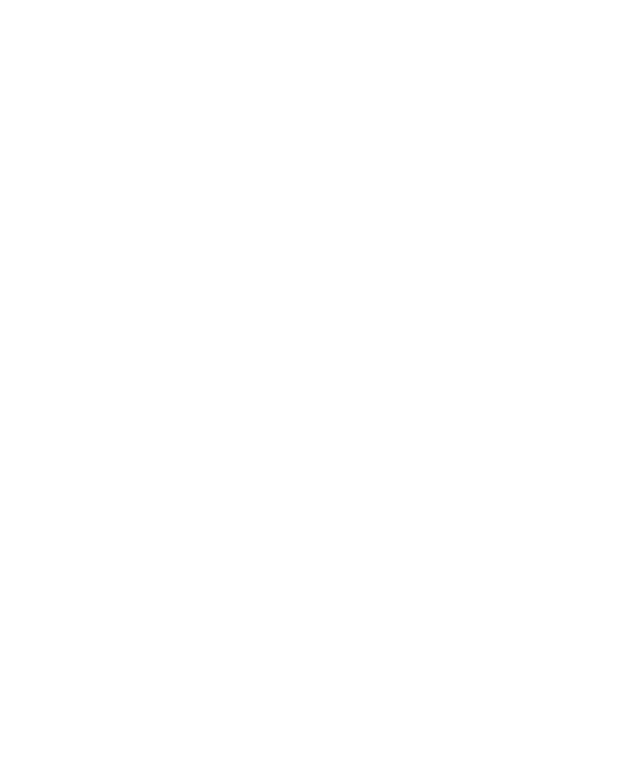
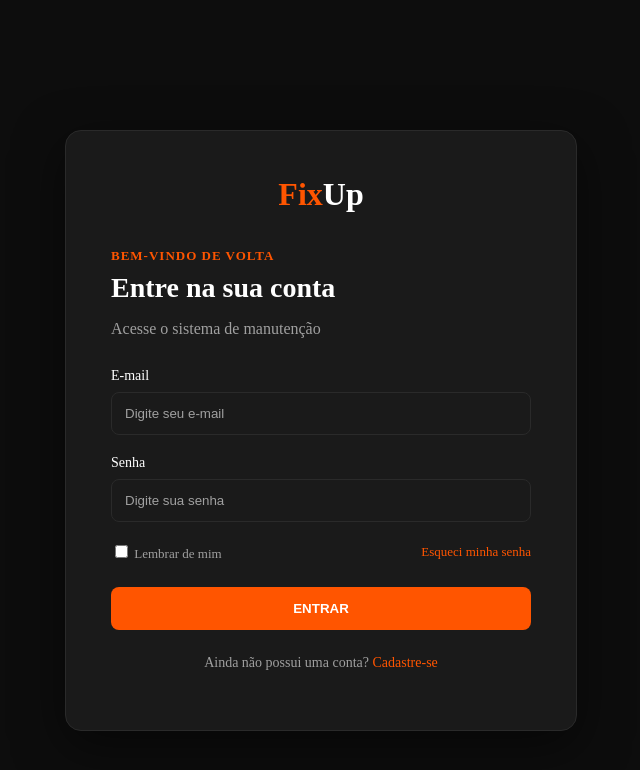
Before and after one commit to ari-n3ves/projeto-manutencao, an Angular app: page /login in a window 1280 px wide. Before the commit this address led to /. Shown: the top 770 px of the page, without its empty margins (319-959 px from the left). Built offline with nearby package versions, Linux system fonts and the light colour scheme.

Commit message:
tela de login

```diff
--- /dev/null
+++ b/src/app/login/login.css
@@ -0,0 +1,123 @@
+:host {
+  display: block;
+  min-height: 100vh;
+}
+
+.login-page {
+  min-height: 100vh;
+  display: flex;
+  justify-content: center;
+  align-items: center;
+  background: #0D0D0D;
+  padding: 30px;
+}
+
+.login-card {
+  width: 420px;
+  padding: 45px;
+  background: #1A1A1A;
+  border: 1px solid #2A2A2A;
+  border-radius: 16px;
+  box-shadow: 0 15px 50px rgba(0, 0, 0, 0.5);
+}
+
+.logo {
+  text-align: center;
+  font-size: 32px;
+  font-weight: 700;
+  color: #FFFFFF;
+  margin-bottom: 35px;
+}
+
+.logo span {
+  color: #FF5500;
+}
+
+.welcome {
+  color: #FF5500;
+  font-size: 13px;
+  font-weight: 600;
+  letter-spacing: 1px;
+  margin-bottom: 8px;
+}
+
+h1 {
+  color: #FFFFFF;
+  font-size: 28px;
+  margin: 0;
+}
+
+.subtitle {
+  color: #A0A0A0;
+  margin-bottom: 30px;
+}
+
+form {
+  display: flex;
+  flex-direction: column;
+}
+
+form > label {
+  color: #FFFFFF;
+  font-size: 14px;
+  margin-bottom: 8px;
+}
+
+input[type="email"],
+input[type="password"] {
+  background: #1A1A1A;
+  color: #FFFFFF;
+  border: 1px solid #2A2A2A;
+  border-radius: 8px;
+  padding: 13px;
+  margin-bottom: 20px;
+  outline: none;
+}
+
+input:focus {
+  border-color: #FF5500;
+  box-shadow: 0 0 0 2px rgba(255, 85, 0, 0.15);
+}
+
+input::placeholder {
+  color: #A0A0A0;
+}
+
+.options {
+  display: flex;
+  justify-content: space-between;
+  align-items: center;
+  margin-bottom: 25px;
+  font-size: 13px;
+}
+
+.remember {
+  color: #A0A0A0;
+}
+
+.options a,
+.register a {
+  color: #FF5500;
+  cursor: pointer;
+}
+
+button {
+  border: none;
+  border-radius: 8px;
+  padding: 14px;
+  background: #FF5500;
+  color: #FFFFFF;
+  font-weight: 700;
+  cursor: pointer;
+}
+
+button:hover {
+  background: #E8490A;
+}
+
+.register {
+  color: #A0A0A0;
+  text-align: center;
+  margin-top: 25px;
+  font-size: 14px;
+}
--- /dev/null
+++ b/src/app/login/login.html
@@ -0,0 +1,36 @@
+<div class="login-page">
+  <div class="login-card">
+
+    <div class="logo">
+      <span>Fix</span>Up
+    </div>
+
+    <p class="welcome">BEM-VINDO DE VOLTA</p>
+    <h1>Entre na sua conta</h1>
+    <p class="subtitle">Acesse o sistema de manutenção</p>
+
+    <form>
+      <label for="email">E-mail</label>
+      <input id="email" type="email" placeholder="Digite seu e-mail">
+
+      <label for="password">Senha</label>
+      <input id="password" type="password" placeholder="Digite sua senha">
+
+      <div class="options">
+        <label class="remember">
+          <input type="checkbox">
+          Lembrar de mim
+        </label>
+        <a>Esqueci minha senha</a>
+      </div>
+
+      <button type="submit">ENTRAR</button>
+    </form>
+
+    <p class="register">
+      Ainda não possui uma conta?
+      <a>Cadastre-se</a>
+    </p>
+
+  </div>
+</div>
--- a/src/styles.css
+++ b/src/styles.css
@@ -1 +1,6 @@
 /* You can add global styles to this file, and also import other style files */
+html, body {
+  margin: 0;
+  padding: 0;
+  background: #0D0D0D;
+}
```
Also changed, not shown: src/app/app.routes.ts (+3 -13 lines), src/app/login/login.ts (added, +10 -0 lines), 1 other file (tests, documents, lock files or other folders).
